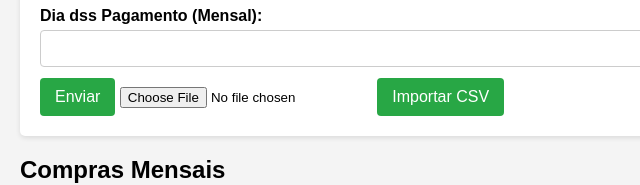
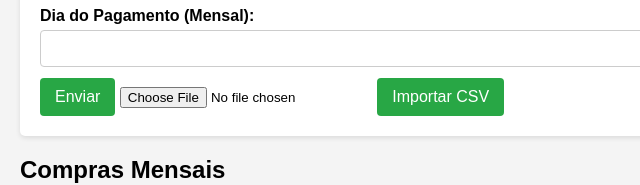
Before and after one commit to ZTRCOMPANY1/compramensal, a plain HTML site: page index.html in a window 1280 px wide. Shown: the part 315-500 px from the top of the page, 0-640 px from the left. Drawn offline with nearby package versions, Linux system fonts and the light colour scheme.

Commit message:
segundo commit

```diff
--- a/index.html
+++ b/index.html
@@ -96,7 +96,7 @@
         </select>
 
         <div id="mensalOpcao">
-            <label for="diaPagamento">Dia dss Pagamento (Mensal):</label>
+            <label for="diaPagamento">Dia do Pagamento (Mensal):</label>
             <input type="number" id="diaPagamento" name="diaPagamento" min="1" max="31" required>
         </div>
 
```
